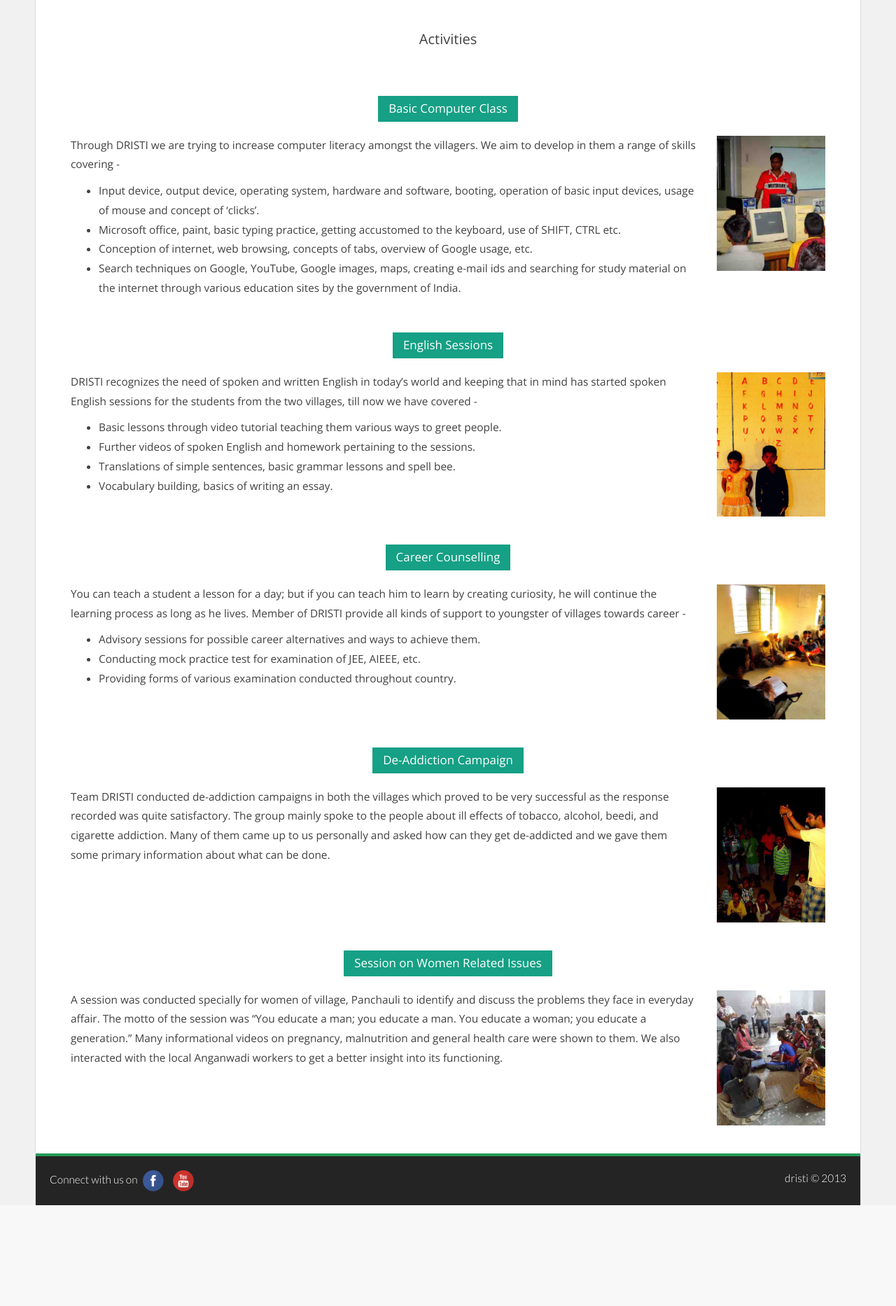
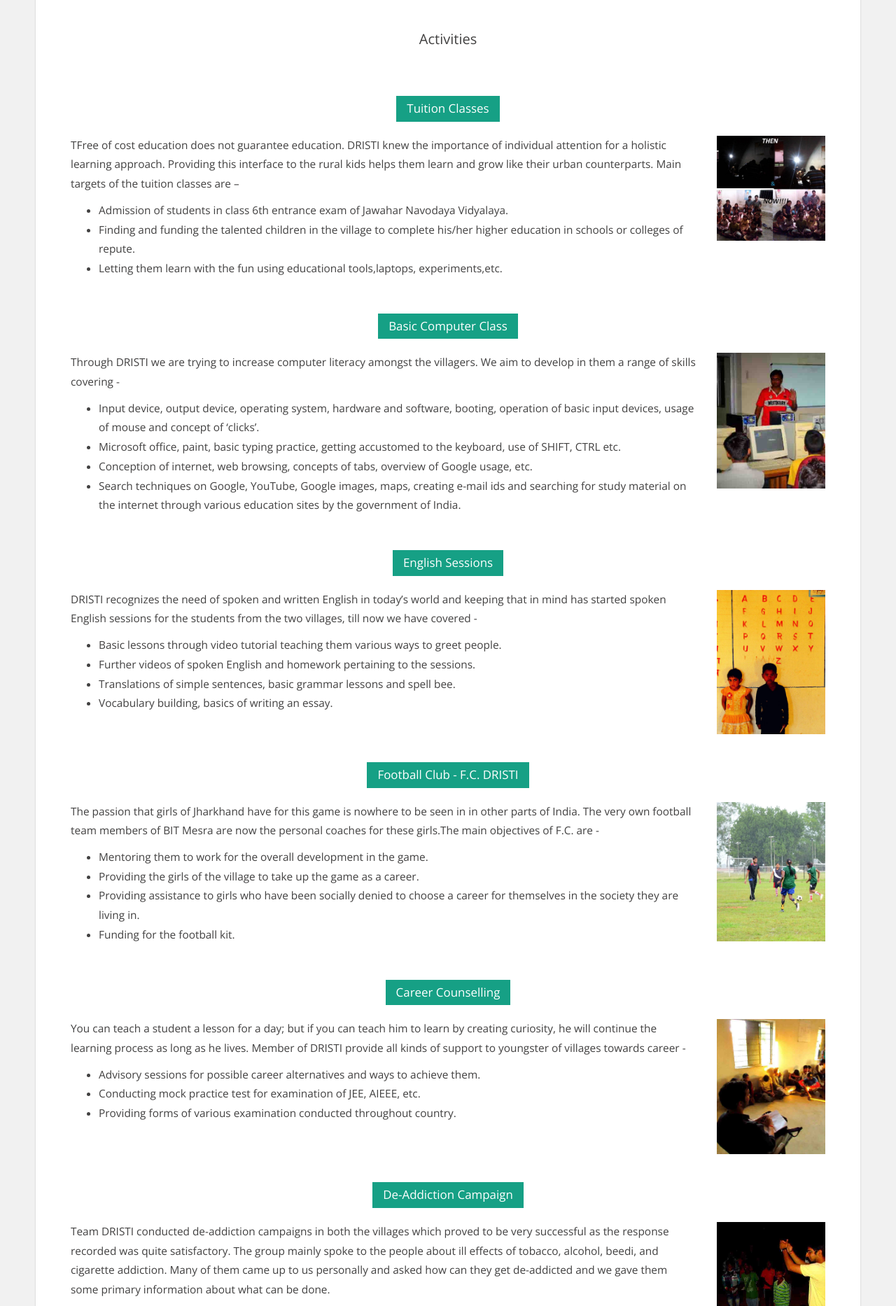
Before and after one commit to vivekagr/dristi, a PHP site: page /activities.php in a window 1280 px wide. Shown: the part 164-2030 px from the top of the page at 70% size. Before the commit the page ends 1886 px from the top, so only its background shows below. Run offline with PHP 8.4, Linux system fonts and the light colour scheme; some web fonts are replaced.

Commit message:
Add 3 more activities.

```diff
--- a/activities.php
+++ b/activities.php
@@ -7,6 +7,18 @@
     <div class="row">
         <div class="col-md-12 full-width-block">
             <h1 class="heading-text">Activities</h1>
+            <div class="row">
+                <div class="col-md-12"><h2 class="heading-text heading-block">Tuition Classes</h2></div>
+                <div class="col-lg-10 col-md-9 col-sm-8">
+                    <p>TFree of cost education does not guarantee education. DRISTI knew the importance of individual attention for a holistic learning approach. Providing this interface to the rural kids helps them learn and grow like their urban counterparts. Main targets of the tuition classes are –</p>
+                    <ul>
+                        <li>Admission of students in class 6th entrance exam of Jawahar Navodaya Vidyalaya.</li>
+                        <li>Finding and funding the talented children in the village to complete his/her higher education in schools or colleges of repute.</li>
+                        <li>Letting them learn with the fun using educational tools,laptops, experiments,etc.</li>
+                    </ul>
+                </div>
+                <div class="col-lg-2 col-md-3 col-sm-4 hidden-xs"><img class="img-responsive" src="/img/activities/tuition-classes.jpg"></div>
+            </div>
             <div class="row">
                 <div class="col-md-12"><h2 class="heading-text heading-block">Basic Computer Class</h2></div>
                 <div class="col-lg-10 col-md-9 col-sm-8">
@@ -34,6 +46,19 @@
                 <div class="col-lg-2 col-md-3 col-sm-4 hidden-xs"><img class="img-responsive" src="/img/activities/english-sessions.jpg"></div>
             </div>
             <div class="row">
+                <div class="col-md-12"><h2 class="heading-text heading-block">Football Club - F.C. DRISTI</h2></div>
+                <div class="col-lg-10 col-md-9 col-sm-8">
+                    <p>The passion that girls of Jharkhand have for this game is nowhere to be seen in in other parts of India. The very own football team members of BIT Mesra are now the personal coaches for these girls.The main objectives of F.C. are -</p>
+                    <ul>
+                        <li>Mentoring them to work for the overall development in the game.</li>
+                        <li>Providing the girls of the  village to take up the game as a career.</li>
+                        <li>Providing assistance to girls who have been socially denied to choose a career for themselves in the society they are living in.</li>
+                        <li>Funding for the football kit.</li>
+                    </ul>
+                </div>
+                <div class="col-lg-2 col-md-3 col-sm-4 hidden-xs"><img class="img-responsive" src="/img/activities/football.jpg"></div>
+            </div>
+            <div class="row">
                 <div class="col-md-12"><h2 class="heading-text heading-block">Career Counselling</h2></div>
                 <div class="col-lg-10 col-md-9 col-sm-8">
                     <p>You can teach a student a lesson for a day; but if you can teach him to learn by creating curiosity, he will continue the learning process as long as he lives. Member of DRISTI provide all kinds of support to youngster of villages towards career -</p>
@@ -59,6 +84,13 @@
                 </div>
                 <div class="col-lg-2 col-md-3 col-sm-4 hidden-xs"><img class="img-responsive" src="/img/activities/women-issues.jpg"></div>
             </div>
+            <div class="row">
+                <div class="col-md-12"><h2 class="heading-text heading-block">The Night Trip</h2></div>
+                <div class="col-lg-10 col-md-9 col-sm-8">
+                    <p>Realizing the importance of visual media in information sharing ,Team DRISTI came up with this unique idea of showing films/educational videos to the villagers at night. This session involves learning with watching. All the learning is done with videos projected on screens and thereafter a valued lecture on social issues. So far numerous sessions have been conducted for villages Panchauli and Masu. The outcome has only motivated us to provide the villagers with more of such tutorials.</p>
+                </div>
+                <div class="col-lg-2 col-md-3 col-sm-4 hidden-xs"><img class="img-responsive" src="/img/activities/night-trip.jpg"></div>
+            </div>
         </div>
     </div>
 </div>
```
Also changed, not shown: img/activities/football.jpg (added), img/activities/night-trip.jpg (added), img/activities/tuition-classes.jpg (added).
